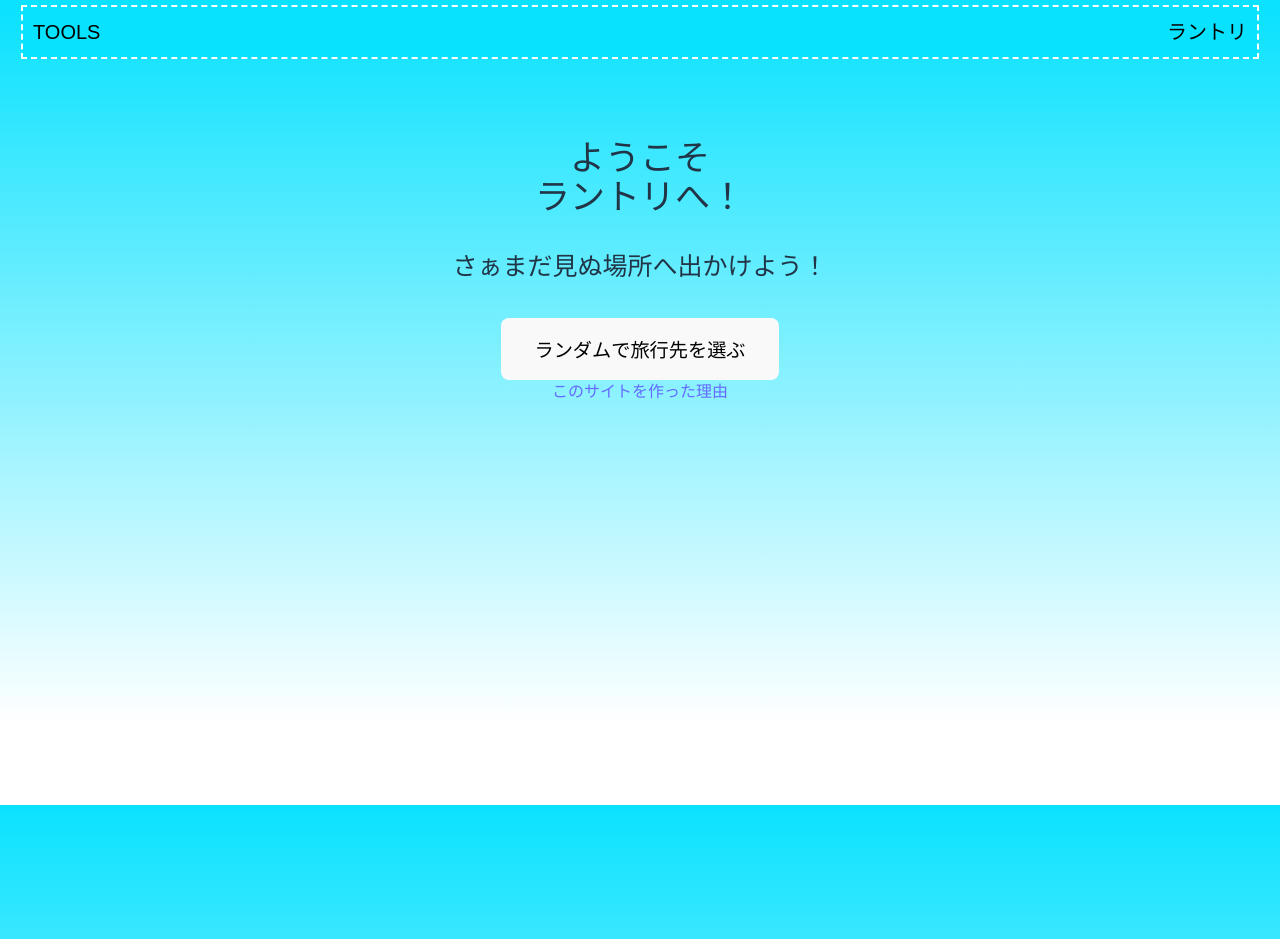
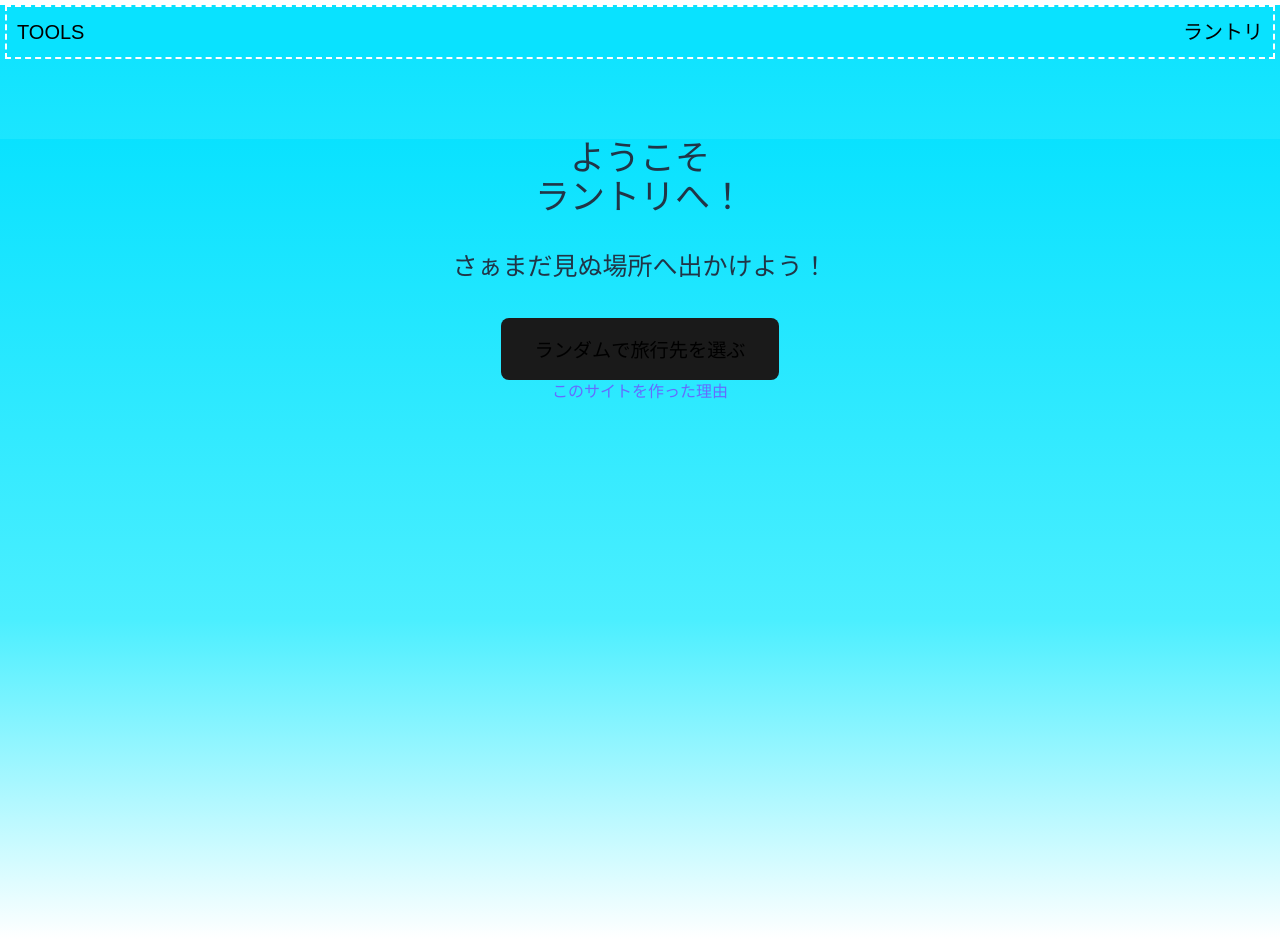
Before and after one commit to hariiii18/randomTrip, a React (Vite) app: page / in a window 1280 px wide. Built offline with nearby package versions, Linux system fonts and the light colour scheme.

Commit message:
change padding

```diff
--- a/src/index.css
+++ b/src/index.css
@@ -10,6 +10,7 @@
 }
 
 :root {
+  width: 100%;
   font-family: system-ui, Avenir, Helvetica, Arial, sans-serif;
   line-height: 1.5;
   font-weight: 400;
@@ -23,26 +24,36 @@
   /* -moz-osx-font-smoothing: grayscale; */
 }
 
+html{
+  height: 100%;
+  width: 100%;
+  min-height: 100vh;
+}
+
 a {
   font-weight: 500;
   color: #646cff;
   text-decoration: inherit;
 }
 
-html, body, #root {
+body, #root {
   height: 100%;
+  min-height: 100vh;       /* 高さを画面全体にする */
   width: 100%;
-  min-height: 100vh;       /* 高さを画面全体にする */
+  background: linear-gradient(to bottom, #09e2ff 0%, #4befff 60%, #ffffff 100%);
+  margin: 0;
+  padding: 0;
+  font-family: sans-serif;
 }
 
-html, body {
-  background: linear-gradient(to bottom, #09e2ff 0%, #ffffff 90%);
-}
+
 
 body {
   margin: 0;
   padding: 0;
-  min-height: 100vh;       /* 高さを画面全体にする */
+  min-height: 100%;       /* 高さを画面全体にする */
+  font-family: sans-serif;
+  width: 100vw;
   font-family: sans-serif;
 }
 
@@ -72,11 +83,6 @@ body {
 
 .hover_title:hover {
   opacity: 0.5;
-}
-
-header {
-  background: rgb(219, 219, 255);
-  width: 100%;
 }
 
 h1 {
@@ -109,9 +115,6 @@ button:focus-visible {
   outline: 4px auto -webkit-focus-ring-color;
 }
 
-
-
-
 @media (prefers-color-scheme: light) {
   :root {
     color: #213547;
@@ -120,7 +123,4 @@ button:focus-visible {
   a:hover {
     color: #747bff;
   }
-  button {
-    background-color: #f9f9f9;
-  }
 }
--- a/src/pages/Reason.css
+++ b/src/pages/Reason.css
@@ -1,7 +1,7 @@
 @charset "utf-8";
 
 .container {
-  padding: 0 1rem;         /* サイドに余白をつくる */
+  padding: 0;         /* サイドに余白をつくる */
 }
 
 .container h1 {
@@ -20,7 +20,7 @@
 @media (max-width: 800px) {
   .reason-text {
     font-size: 0.95rem;
-    padding: 0 0.5rem;
+    padding: 0;
   }
 }
 
--- a/src/pages/Result.jsx
+++ b/src/pages/Result.jsx
@@ -262,21 +262,22 @@ function Result() {
       </button>
 
       {selectedSpot && (
-        <div style={{ margin: "1.5rem", }}>
-          <a
+        <div style={{ marginTop: "1.5rem" }}>
+          <button
             href={`https://www.instagram.com/explore/tags/${encodeURIComponent(selectedSpot.spot)}/`}
             target="_blank"
             rel="noopener noreferrer"
             style={{
-              padding: "0.6rem 1.2rem",
+              padding: "1rem",
               backgroundColor: "#1a1a1a",
               color: "white",
               textDecoration: "none",
-              borderRadius: "8px"
+              borderRadius: "8px",
+              marginBottom: "2rem",
             }}
           >
             Instagramで{selectedSpot.spot}について調べる
-          </a>
+          </button>
         </div>
       )}
     </div>
```
